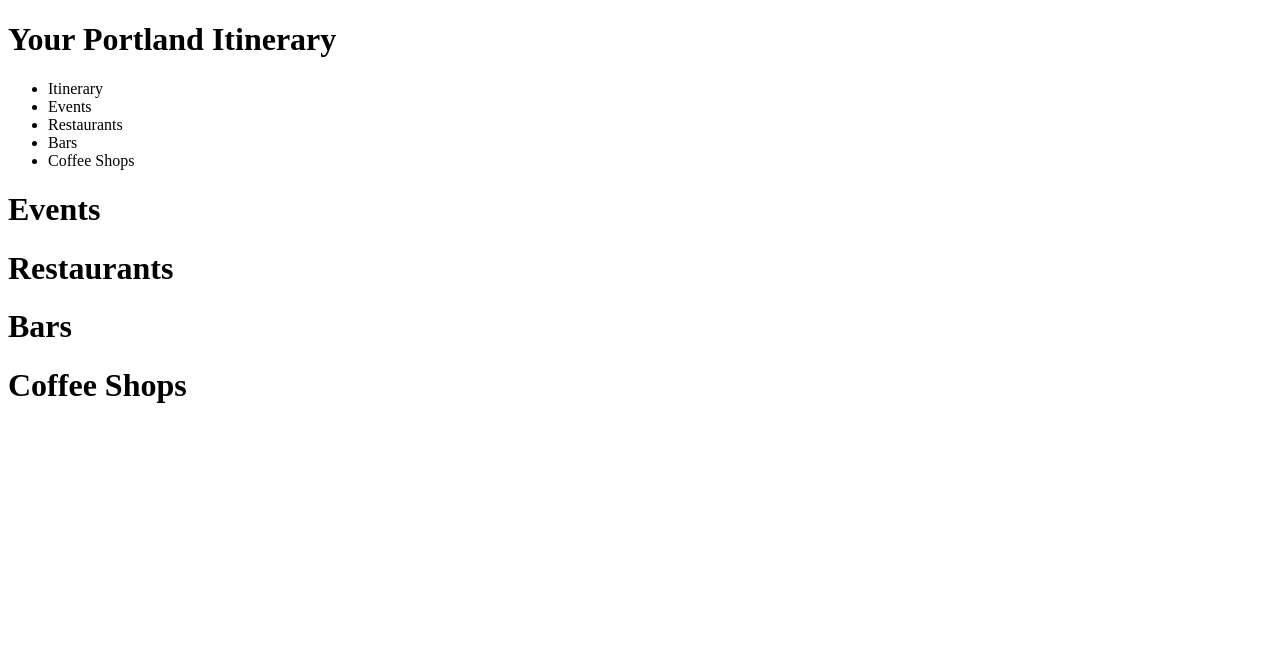
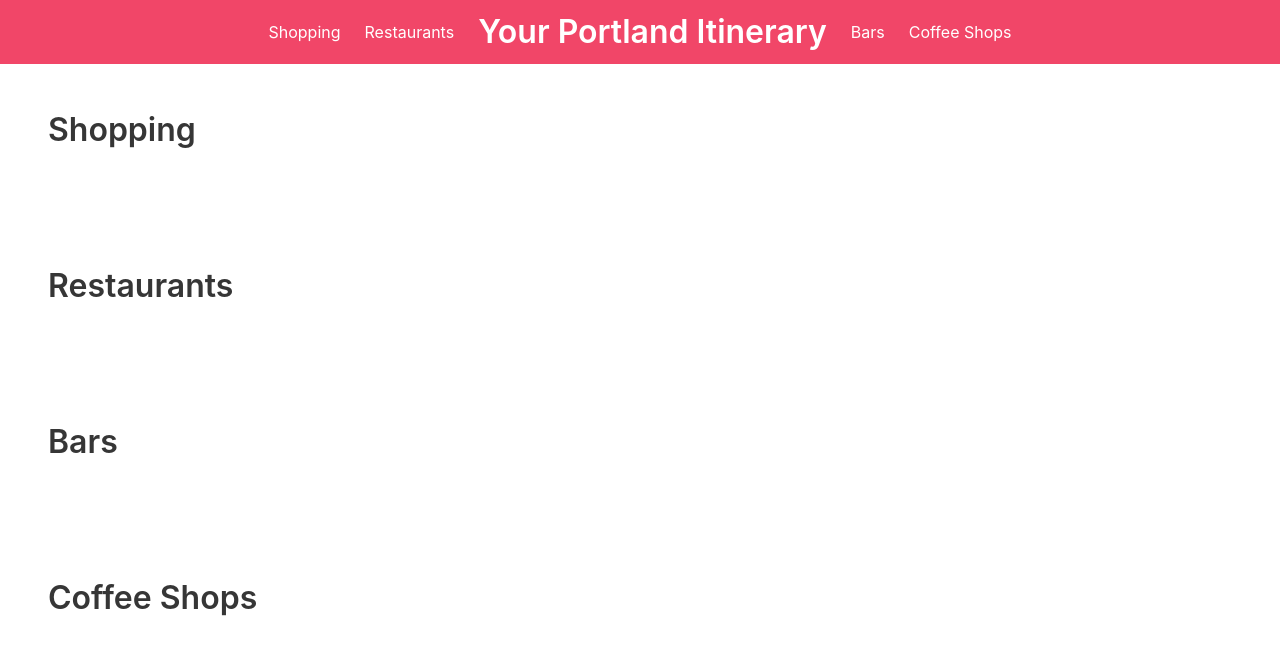
Before and after one commit to JosephJamesCoop/your-portland-itinerary, a plain HTML site: page index.html in a window 1280 px wide. Drawn offline with nearby package versions, Linux system fonts and the light colour scheme.

Commit message:
styled header and section titles

```diff
--- a/index.html
+++ b/index.html
@@ -7,19 +7,19 @@
     <meta http-equiv="X-UA-Compatible" content="ie=edge">
     <title>Your Portland Itinerary</title>
     <link rel="stylesheet" href="./assets/css/style.css">
+    <link rel="stylesheet" href="https://cdnjs.cloudflare.com/ajax/libs/bulma/0.9.3/css/bulma.min.css">
 </head>
 
 <body>
-    <header>
-        <div>
-            <h1>Your Portland Itinerary</h1>
-        </div>
-        <ul>
-            <li id='itinerary'>Itinerary</li>
-            <li>Events</li>
-            <li>Restaurants</li>
-            <li>Bars</li>
-            <li>Coffee Shops</li>
+    <!-- style navbar with red background -->
+    <header class="navbar is-danger">
+        <!-- center navbar elements -->
+        <ul class="navbar-start navbar-end">
+            <a href="#shopping" class="navbar-item">Shopping</a>
+            <a href="#restaurants" class="navbar-item">Restaurants</a>
+            <li class="navbar-item title mb-0">Your Portland Itinerary</li>
+            <a href="bars" class="navbar-item">Bars</a>
+            <a href="coffee-shops" class="navbar-item">Coffee Shops</a>
         </ul>
     </header>
 
@@ -42,8 +42,8 @@
         </div>
 
         <!--This will hold our events section-->
-        <div>
-            <h1>Events</h1>
+        <div id="shopping" class="section">
+            <h1 class="title">Shopping</h1>
             <div>
                 <div id="listOfEvents">
                     <!-- A lot of the commented section will be done in JS
@@ -106,8 +106,8 @@
         </div>
 
         <!--This will hold our Restaurants section -->
-        <div>
-            <h1>Restaurants</h1>
+        <div id="restaurants" class="section">
+            <h1 class="title">Restaurants</h1>
             <div>
                 <div id="listOfRestaurant">
                     <!-- A lot of the commented section will be done in JS
@@ -174,8 +174,8 @@
         </div>
 
         <!--This will hold our Bars section-->
-        <div>
-            <h1>Bars</h1>
+        <div id="bars" class="section">
+            <h1 class="title">Bars</h1>
             <div>
                 <div id="listOfBars">
                     <!-- A lot of the commented section will be done in JS
@@ -242,8 +242,8 @@
         </div>
 
         <!--This will hold our Coffee section-->
-        <div>
-            <h1>Coffee Shops</h1>
+        <div id="coffee-shops" class="section">
+            <h1 class="title">Coffee Shops</h1>
             <div>
                 <div id="listOfCoffee">
                     <!-- A lot of the commented section will be done in JS
```
